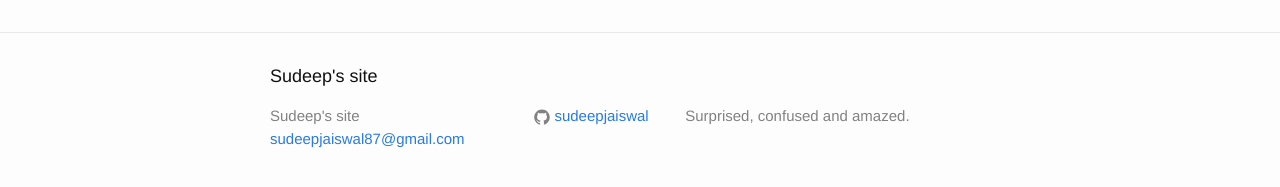
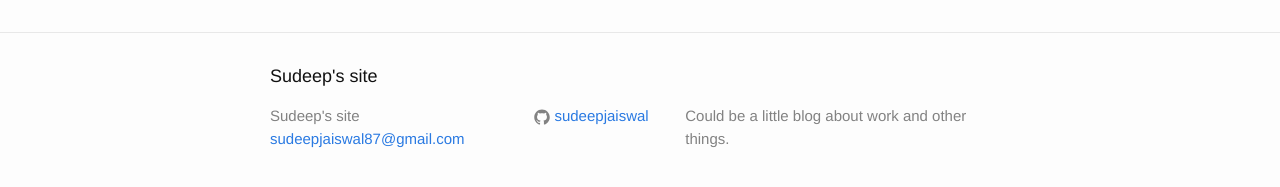
Before and after one commit to sudeepjaiswal/sudeepjaiswal.github.io, a Jekyll site: the page built from about.md, in a window 1280 px wide. Shown: the part 318-505 px from the top of the page. Built offline with Jekyll 4.4.1, drawn with Linux system fonts in a browser that asks for light colours.

Commit message:
changed description

```diff
--- a/_config.yml
+++ b/_config.yml
@@ -9,7 +9,7 @@
 title: Sudeep's site
 email: sudeepjaiswal87@gmail.com
 description: > # this means to ignore newlines until "baseurl:"
-  Surprised, confused and amazed.
+  Could be a little blog about work and other things.
 baseurl: "" # the subpath of your site, e.g. /blog
 url: "http://sudeepjaiswal.com" # the base hostname & protocol for your site
 twitter_username:
```
